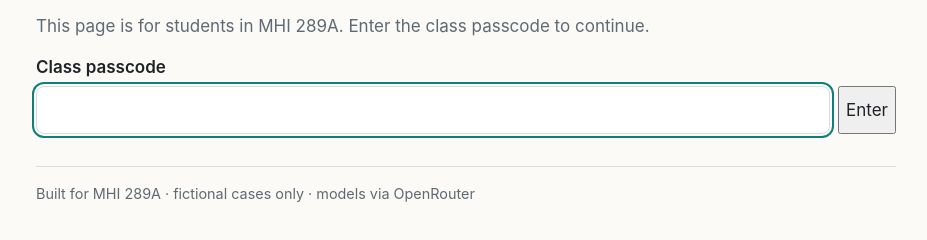
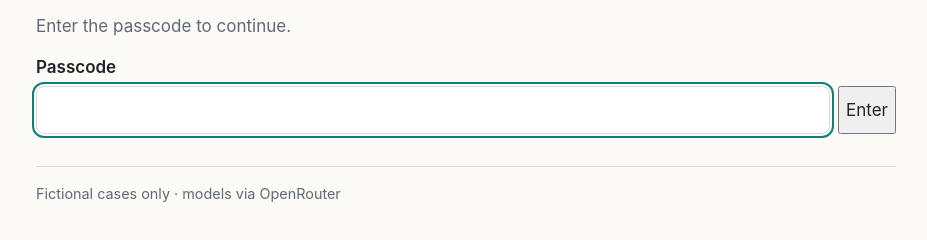
Before and after one commit to smcubed/llm-under-the-hood, a website with bundled scripts: page site/index.html in a window 1280 px wide. Shown: the part 166-406 px from the top of the page, without its empty margins (174-1101 px from the left). Built offline with nearby package versions, Linux system fonts and the light colour scheme; no server answers.

Commit message:
Drop course name from gate and footer copy
Genericize the passcode gate, footer, and session-expiry message so the
tool is not tied to one course's name, making it reusable across other
classes and settings without further edits.

Co-Authored-By: Claude Sonnet 5 <noreply@anthropic.com>

```diff
--- a/site/app.js
+++ b/site/app.js
@@ -40,7 +40,7 @@ function wireSessionExpiry(syncRun) {
     syncRun();
     showGate();
     const error = $('#gate-error');
-    error.textContent = 'Your session expired. Enter the class passcode again.';
+    error.textContent = 'Your session expired. Enter the passcode again.';
     error.hidden = false;
   });
 }
--- a/site/index.html
+++ b/site/index.html
@@ -27,9 +27,9 @@
 
   <section id="gate" class="gate" hidden>
     <h1>LLM Under the Hood</h1>
-    <p class="muted">This page is for students in MHI 289A. Enter the class passcode to continue.</p>
+    <p class="muted">Enter the passcode to continue.</p>
     <form id="gate-form" novalidate>
-      <label for="passcode">Class passcode</label>
+      <label for="passcode">Passcode</label>
       <div class="row">
         <input id="passcode" name="passcode" type="password" autocomplete="off" autocapitalize="off" spellcheck="false" required>
         <button type="submit" id="gate-submit">Enter</button>
@@ -113,7 +113,7 @@
   </main>
 
   <footer class="site-footer" id="footer" hidden>
-    <p>Built for MHI 289A · fictional cases only · models via OpenRouter</p>
+    <p>Fictional cases only · models via OpenRouter</p>
   </footer>
 </body>
 </html>
```
